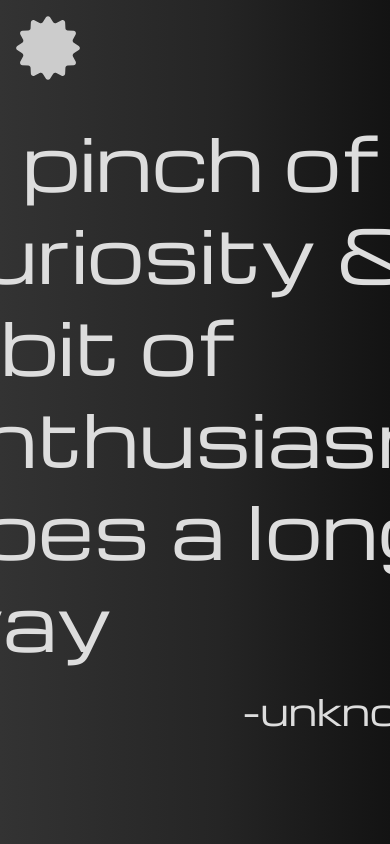
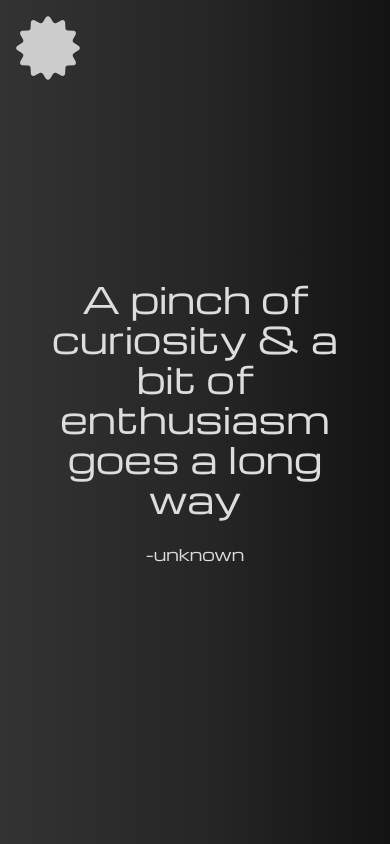
Before and after one commit to johnsonbhaskaran/Portfolio, a React (Vite) app: page / in a window 390 px wide. Shown: the top 844 px of the page. Built offline with nearby package versions, Linux system fonts and the light colour scheme.

Commit message:
Done: RWD tablet

```diff
--- a/src/sections/Quote.jsx
+++ b/src/sections/Quote.jsx
@@ -1,11 +1,11 @@
 const Quote = () => {
   return (
     <div className='flex justify-center'>
-      <div className='flex flex-col justify-center items-center max-w-5xl h-screen'>
-        <h3 className='mb-6 text-7xl/23'>
+      <div className='flex flex-col justify-center items-center max-w-xs md:max-w-2xl xl:max-w-5xl h-screen'>
+        <h3 className='mb-6 text-4xl md:text-5xl/18 xl:text-7xl/23 text-center'>
           A pinch of curiosity & a bit of enthusiasm goes a long way
         </h3>
-        <p className='w-full text-4xl text-right'> -unknown</p>
+        <p className='w-full md:text-2xl xl:text-4xl text-center xl:text-right'> -unknown</p>
       </div>
     </div>
   );
```
